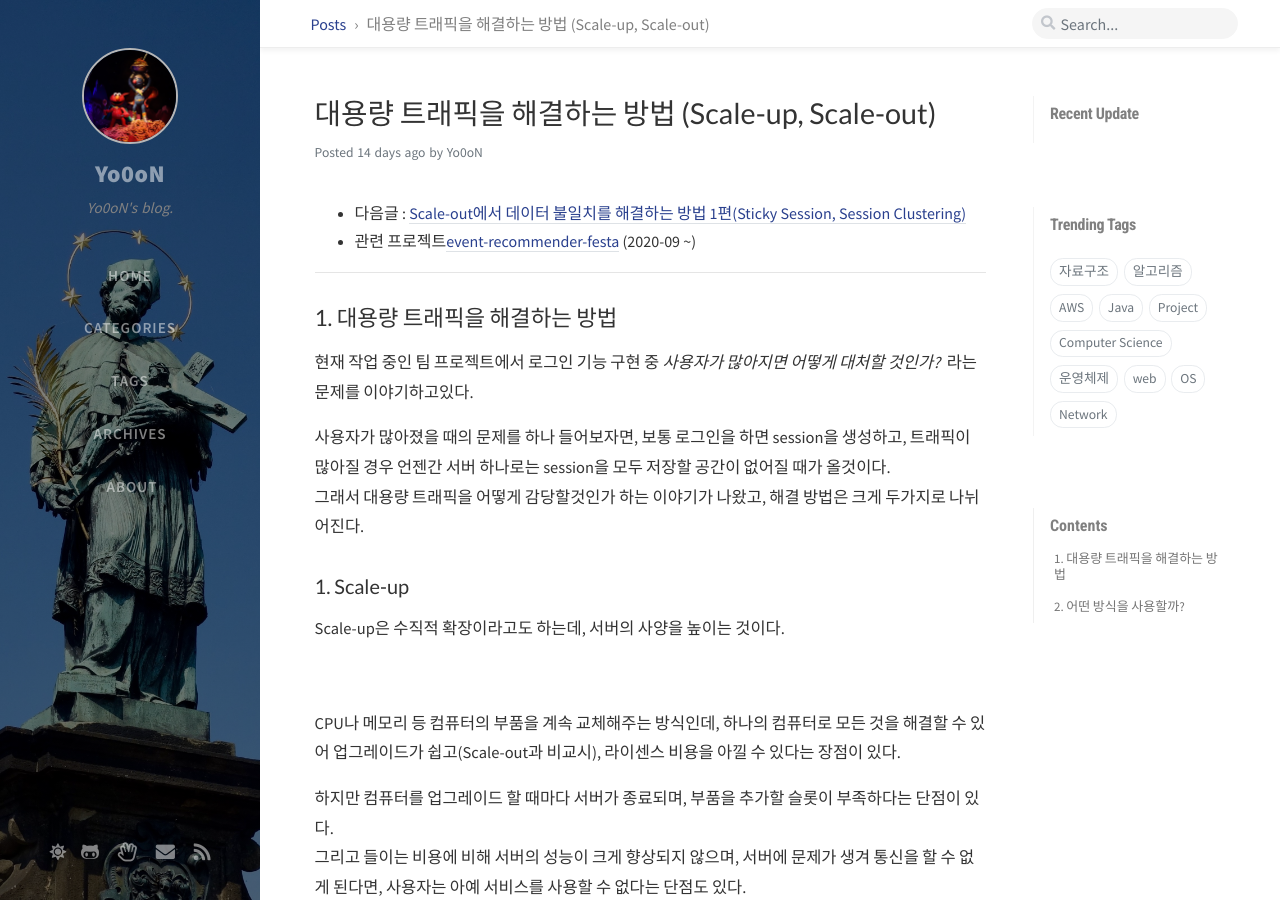
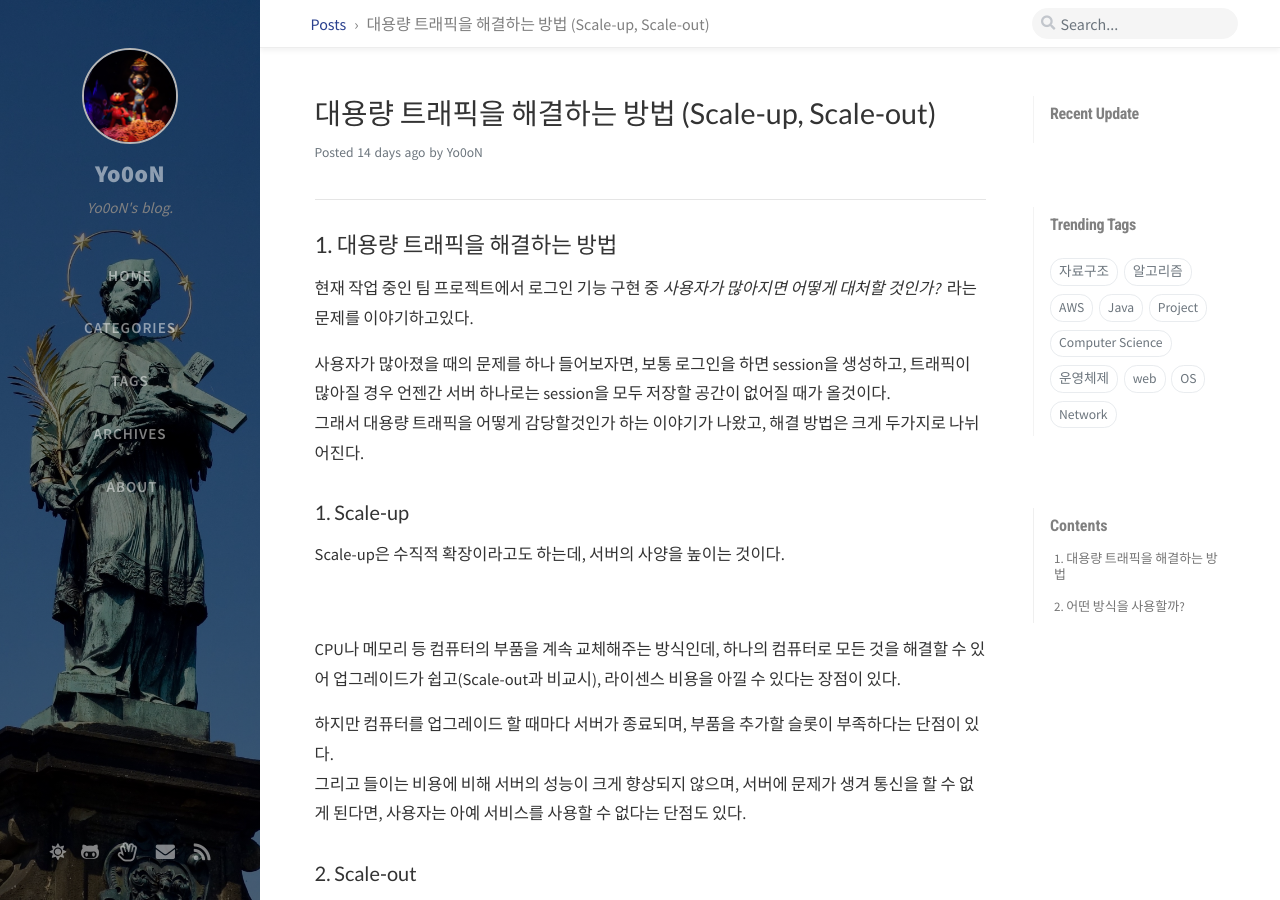
Before and after one commit to Yo0oN/Yo0oN.github.io, a Jekyll site: the page built from _posts/2020-10-11-Project.대용량트래픽.md, in a window 1280 px wide and 900 px high. Built offline with Jekyll 4.4.1, drawn with Linux system fonts in a browser that asks for light colours; nearby versions of some CDN libraries; comment, search, counter and statistics services are not loaded; some of the changed text lies outside the part shown.

Commit message:
Update 2020-10-11-Project.대용량트래픽.md

```diff
--- a/_posts/2020-10-11-Project.대용량트래픽.md
+++ b/_posts/2020-10-11-Project.대용량트래픽.md
@@ -7,8 +7,7 @@ tags: [Project]
 math: true
 ---
 
-- 다음글 : [Scale-out에서 데이터 불일치를 해결하는 방법 1편(Sticky Session, Session Clustering)](https://yo0on.github.io/posts/Project.%EB%8D%B0%EC%9D%B4%ED%84%B0%EB%B6%88%EC%9D%BC%EC%B9%98/)
-- 관련 프로젝트[event-recommender-festa](https://github.com/f-lab-edu/event-recommender-festa) (2020-09 ~)
+
 
 <hr>
 
@@ -53,4 +52,10 @@ Scale-out의 경우 데이터의 변화가 많이 일어나지 않으며, 여러
 둘 중 데이터 불일치 문제만 해결할 수 있다면 Scale-out이 Scale-up보다 제한이 없고, 더 효율적이라 생각했다.<br>
 또 현재 제작중인 프로젝트의 경우 이벤트를 등록, 신청과 회원 관련 내용 외에 데이터 변화가 자주 일어나지 않기 때문에 Scale-out 방식으로 대용량 트래픽 문제를 해결하기로 했다.
 
-> 데이터 불일치에 관한 해결은 다음 글에서 진행됩니다.
+> 데이터 불일치에 관한 해결은 다음 글에서 진행됩니다.<br>
+
+<br>
+
+- 다음글 : [Scale-out에서 데이터 불일치를 해결하는 방법 1편(Sticky Session, Session Clustering)](https://yo0on.github.io/posts/Project.%EB%8D%B0%EC%9D%B4%ED%84%B0%EB%B6%88%EC%9D%BC%EC%B9%98/)
+
+- 관련 프로젝트 : [event-recommender-festa](https://github.com/f-lab-edu/event-recommender-festa) (2020-09 ~)
```
